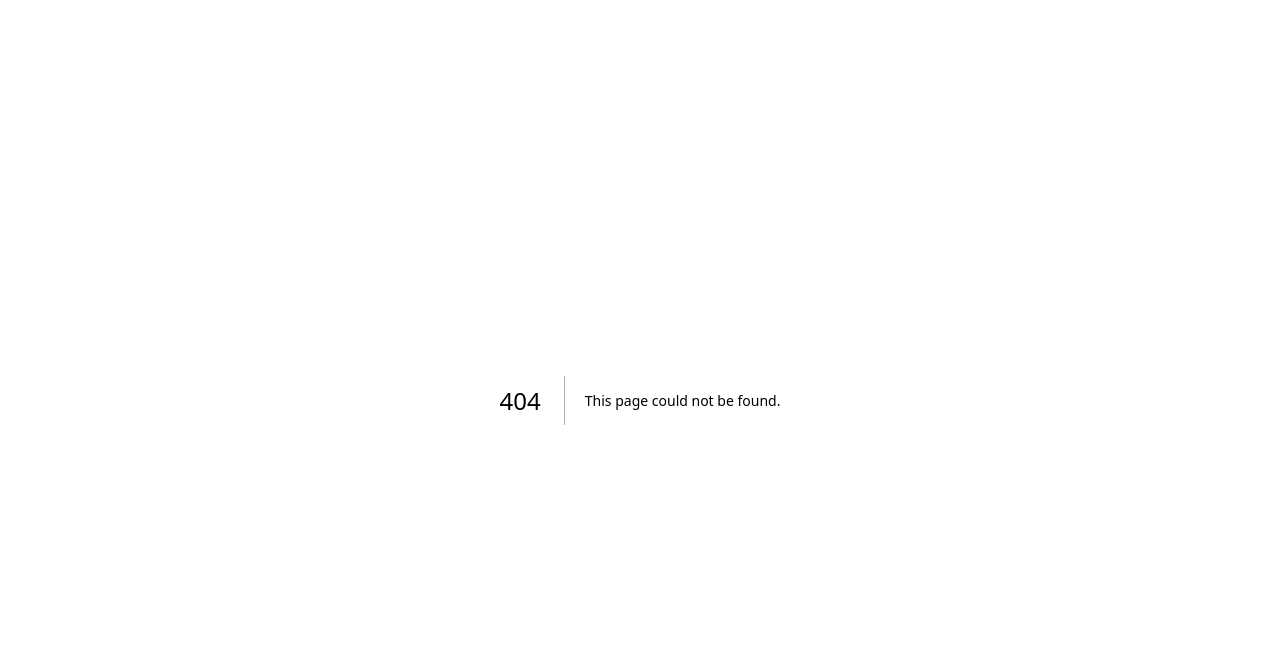
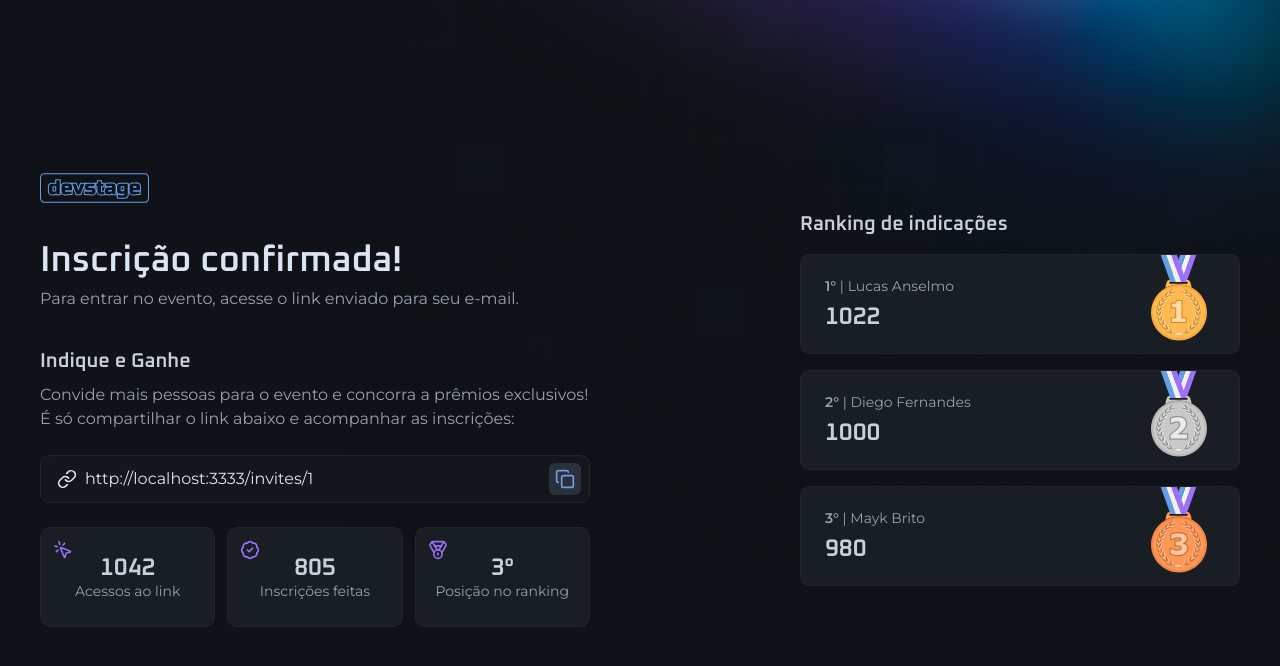
Before and after one commit to LucasAnselmoSilva12345/nlw-connect-web, a Next.js app: page /invite/1 in a window 1280 px wide. Before the commit this address had no page. Shown: the top 666 px of the page. Built offline with nearby package versions, Linux system fonts and the light colour scheme.

Commit message:
feat: set ID subscriber by invite page
Signed-off-by: LucasAnselmoSilva12345 <lucasanselmodasilva02@gmail.com>

```diff
--- a/src/app/invite/page.tsx
+++ b/src/app/invite/[subscriberId]/page.tsx
@@ -3,8 +3,16 @@
 import { Ranking } from './ranking'
 import { Stats } from './stats'
 
-export default function InvitePage() {
-  const inviteLink = 'http://localhost:3000/codecraft-summit-2025/12852'
+interface InvitePageProps {
+  params: Promise<{
+    subscriberId: string
+  }>
+}
+
+export default async function InvitePage(props: InvitePageProps) {
+  const { subscriberId } = await props.params
+
+  const inviteLink = `http://localhost:3333/invites/${subscriberId}`
 
   return (
     <div className="min-h-dvh flex items-center justify-between gap-16 flex-col md:flex-row">
--- a/src/app/invite/ranking.tsx
+++ b/src/app/invite/[subscriberId]/ranking.tsx
@@ -1,7 +1,7 @@
 import Image from 'next/image'
-import medalCooper from '../../assets/medal-cooper.svg'
-import medalGold from '../../assets/medal-gold.svg'
-import medalSilver from '../../assets/medal-silver.svg'
+import medalCooper from '../../../assets/medal-cooper.svg'
+import medalGold from '../../../assets/medal-gold.svg'
+import medalSilver from '../../../assets/medal-silver.svg'
 
 export function Ranking() {
   return (
```
Also changed, not shown: src/app/invite/[subscriberId]/invite-link-input.tsx (renamed from src/app/invite/invite-link-input.tsx), src/app/invite/[subscriberId]/stats.tsx (renamed from src/app/invite/stats.tsx).
